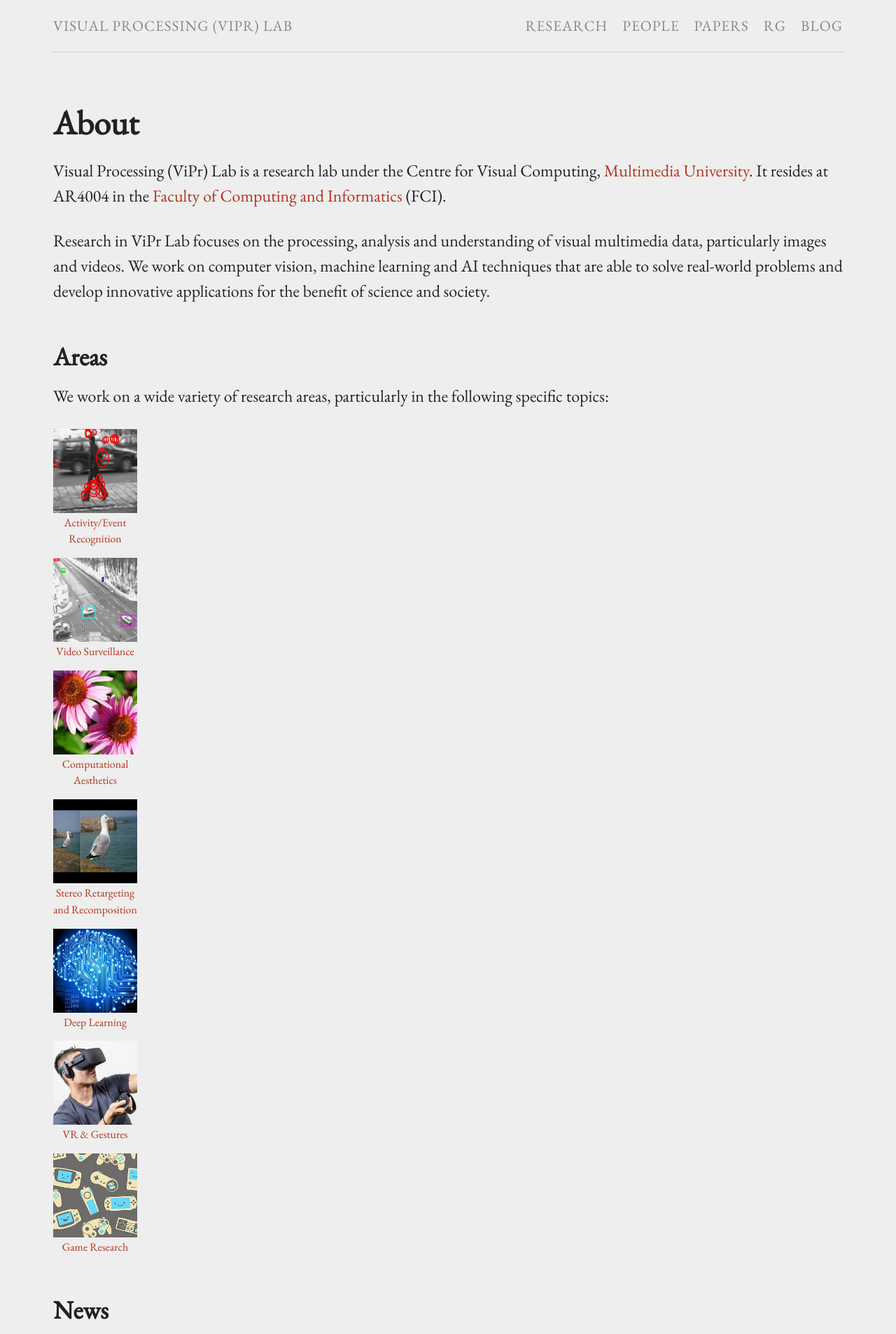
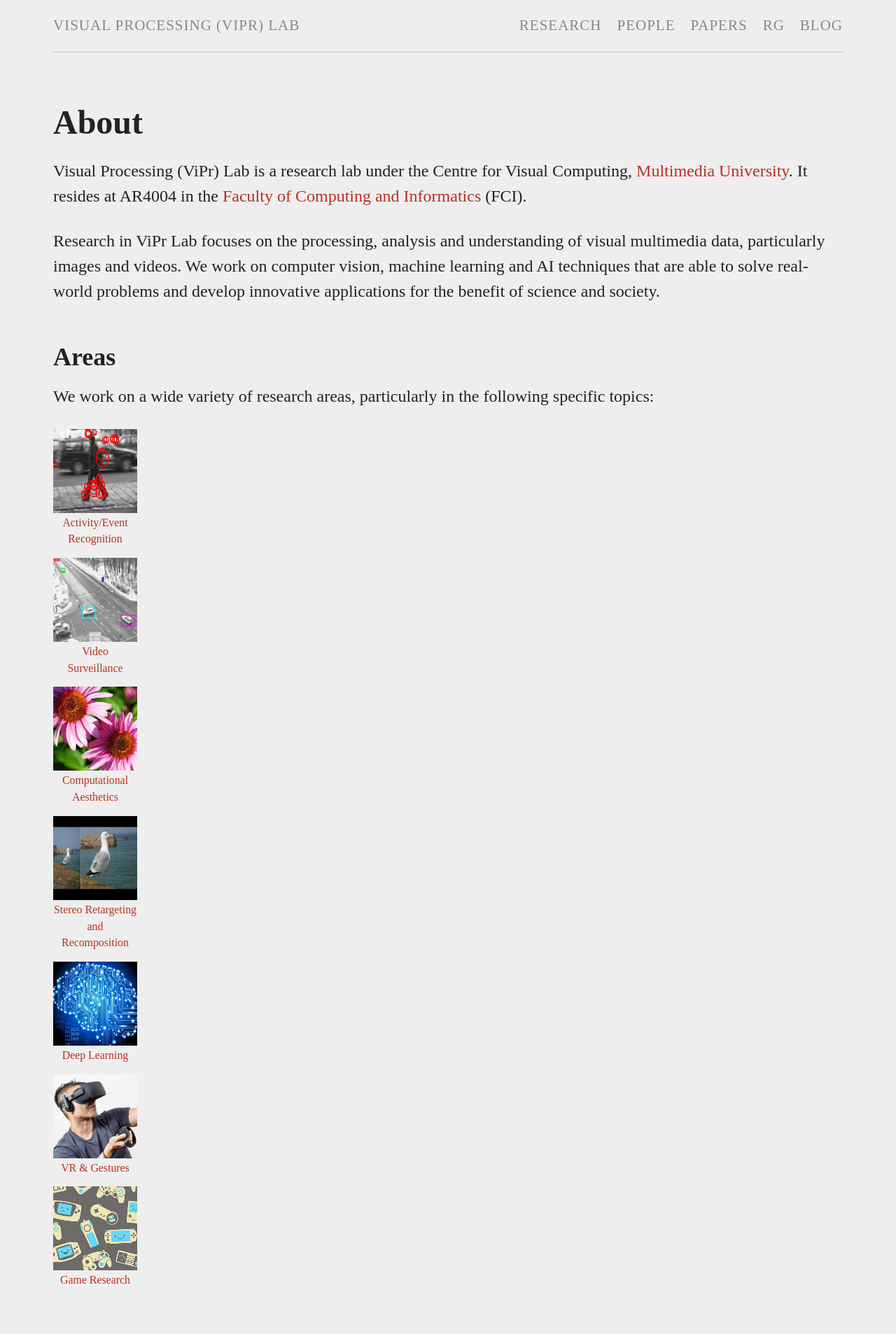
Before and after one commit to viprlab/viprlab.github.io, a Jekyll site: the page built from index.md, in a window 1280 px wide. Shown: the top 1906 px of the page at 70% size. Built offline with Jekyll 4.4.1, drawn with Linux system fonts in a browser that asks for light colours.

Commit message:
change font

```diff
--- a/_includes/head.html
+++ b/_includes/head.html
@@ -10,5 +10,5 @@
     <link rel="canonical" href="{{ page.url | replace:'index.html','' | prepend: site.baseurl | prepend: site.url }}">
     <link rel="alternate" type="application/rss+xml" title="{{ site.title }}" href="{{ "/feed.xml" | prepend: site.baseurl | prepend: site.url }}" />
 
-    <link href='https://fonts.googleapis.com/css?family=EB+Garamond' rel='stylesheet' type='text/css'>
+    <link href='https://fonts.googleapis.com/css?family=Open+Sans' rel='stylesheet' type='text/css'>
 </head>
```
